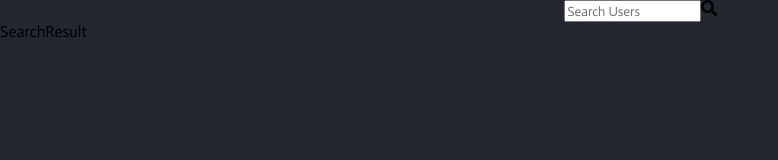
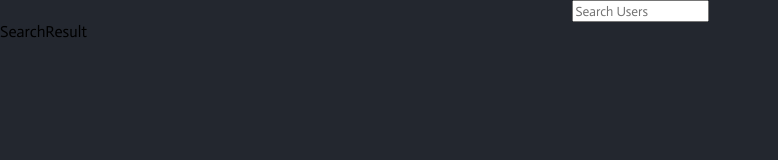
Before and after one commit to SagarMainali/github-user-search, a React (Vite) app: page / in a window 1280 px wide. Shown: the top 160 px of the page, without its empty margins (0-778 px from the left). Built offline with nearby package versions, Linux system fonts and the light colour scheme.

Commit message:
remove useless package

```diff
--- a/package.json
+++ b/package.json
@@ -11,7 +11,6 @@
   "dependencies": {
     "react": "^18.2.0",
     "react-dom": "^18.2.0",
-    "react-icons": "^4.8.0",
     "sass": "^1.62.0"
   },
   "devDependencies": {
--- a/src/Components/Header.tsx
+++ b/src/Components/Header.tsx
@@ -1,11 +1,9 @@
-import { FaSearch } from 'react-icons/fa'
-
 function Header() {
   return (
     <div className="header">
       <div className="input-container">
+
         <input type="text" placeholder="Search Users" />
-        <FaSearch />
       </div>
     </div>
   )
```
Also changed, not shown: 1 other file (tests, documents, lock files or other folders).
